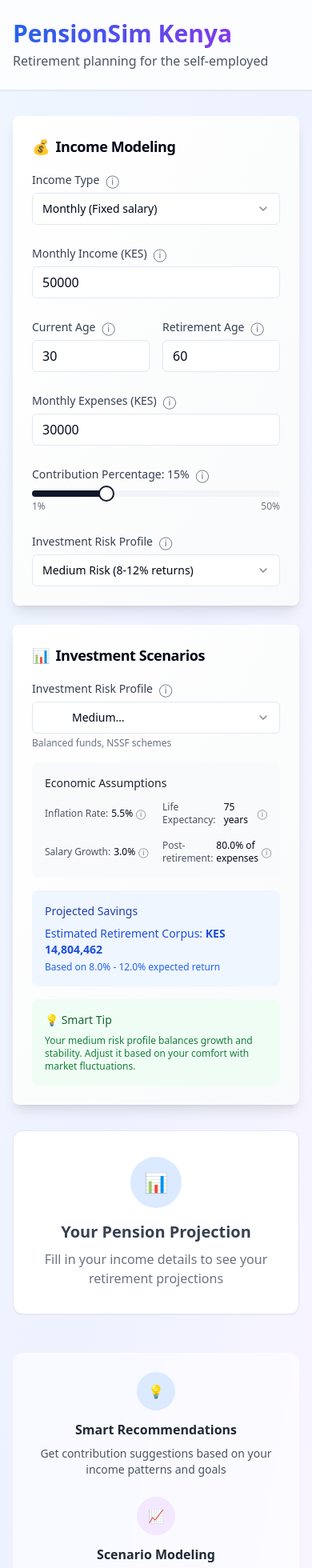
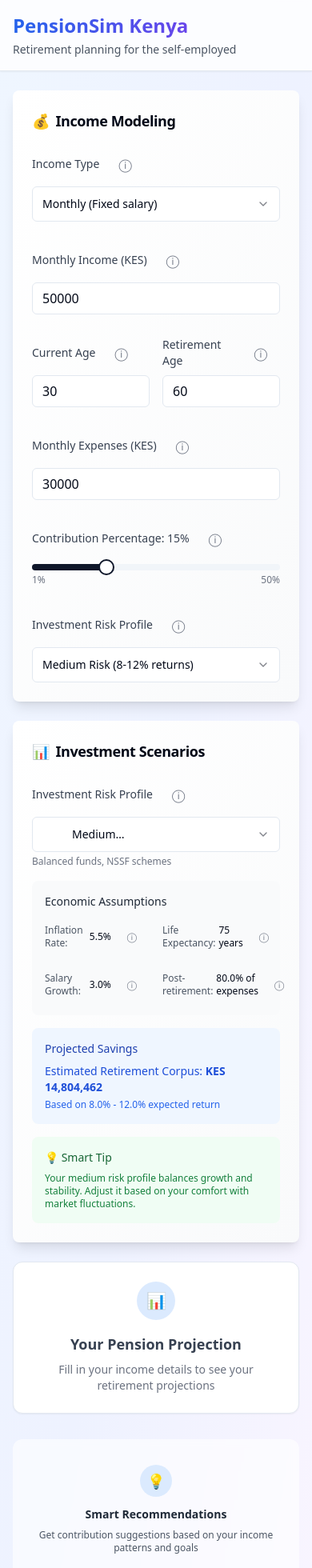
Before and after one commit to Thee-Unruly/kujenga-future-ya-sasa, a React (Vite) app: page / in a window 390 px wide. Shown: the top 1960 px of the page at 80% size. Built offline with nearby package versions, Linux system fonts and the light colour scheme.

Commit message:
Add mobile responsiveness
Implement mobile-first design for better usability on phones and tablets.

```diff
--- a/src/index.css
+++ b/src/index.css
@@ -1,3 +1,4 @@
+
 @tailwind base;
 @tailwind components;
 @tailwind utilities;
@@ -99,3 +100,71 @@
     @apply bg-background text-foreground;
   }
 }
+
+/* Mobile-specific improvements */
+@layer utilities {
+  .animate-fade-in {
+    animation: fadeIn 0.6s ease-out forwards;
+  }
+
+  .animate-scale-in {
+    animation: scaleIn 0.4s ease-out forwards;
+  }
+
+  .animate-slide-up {
+    animation: slideUp 0.5s ease-out forwards;
+  }
+
+  @keyframes fadeIn {
+    from {
+      opacity: 0;
+      transform: translateY(10px);
+    }
+    to {
+      opacity: 1;
+      transform: translateY(0);
+    }
+  }
+
+  @keyframes scaleIn {
+    from {
+      opacity: 0;
+      transform: scale(0.8);
+    }
+    to {
+      opacity: 1;
+      transform: scale(1);
+    }
+  }
+
+  @keyframes slideUp {
+    from {
+      opacity: 0;
+      transform: translateY(20px);
+    }
+    to {
+      opacity: 1;
+      transform: translateY(0);
+    }
+  }
+
+  /* Touch-friendly improvements */
+  @media (max-width: 768px) {
+    .touch-friendly {
+      min-height: 44px;
+      min-width: 44px;
+    }
+
+    /* Larger tap targets for mobile */
+    button, .clickable {
+      min-height: 44px;
+      padding: 12px 16px;
+    }
+
+    /* Better text readability on mobile */
+    .mobile-text {
+      font-size: 16px;
+      line-height: 1.5;
+    }
+  }
+}
--- a/src/pages/Index.tsx
+++ b/src/pages/Index.tsx
@@ -34,27 +34,27 @@ const Index = () => {
   return (
     <div className="min-h-screen bg-gradient-to-br from-blue-50 via-indigo-50 to-purple-50">
       {/* Header */}
-      <header className="bg-white/80 backdrop-blur-sm border-b shadow-sm">
-        <div className="container mx-auto px-4 py-6">
+      <header className="bg-white/80 backdrop-blur-sm border-b shadow-sm sticky top-0 z-40">
+        <div className="container mx-auto px-4 py-4 lg:py-6">
           <div className="flex items-center justify-between">
-            <div>
-              <h1 className="text-3xl font-bold bg-gradient-to-r from-blue-600 to-purple-600 bg-clip-text text-transparent">
+            <div className="flex-1">
+              <h1 className="text-2xl lg:text-3xl font-bold bg-gradient-to-r from-blue-600 to-purple-600 bg-clip-text text-transparent">
                 PensionSim Kenya
               </h1>
-              <p className="text-gray-600 mt-1">Retirement planning for the self-employed</p>
+              <p className="text-gray-600 mt-1 text-sm lg:text-base">Retirement planning for the self-employed</p>
             </div>
-            <div className="hidden md:flex items-center space-x-4 text-sm text-gray-500">
-              <span>🇰🇪 Kenya</span>
-              <span>📱 Mobile-first</span>
+            <div className="hidden sm:flex items-center space-x-2 lg:space-x-4 text-xs lg:text-sm text-gray-500">
+              <span className="flex items-center gap-1">🇰🇪 Kenya</span>
+              <span className="flex items-center gap-1">📱 Mobile-first</span>
             </div>
           </div>
         </div>
       </header>
 
       {/* Main Content */}
-      <main className="container mx-auto px-4 py-8">
-        <div className="grid lg:grid-cols-3 gap-8">
-          {/* Left Column - Input Forms */}
+      <main className="container mx-auto px-4 py-6 lg:py-8">
+        <div className="grid grid-cols-1 lg:grid-cols-3 gap-6 lg:gap-8">
+          {/* Input Forms - Full width on mobile, left column on desktop */}
           <div className="lg:col-span-1 space-y-6">
             <IncomeModelingCard
               data={pensionData}
@@ -66,7 +66,7 @@ const Index = () => {
             />
           </div>
 
-          {/* Right Column - Results */}
+          {/* Results - Full width on mobile, right columns on desktop */}
           <div className="lg:col-span-2 space-y-6">
             {results && (
               <>
@@ -76,14 +76,14 @@ const Index = () => {
             )}
 
             {!results && (
-              <div className="bg-white rounded-xl p-8 shadow-sm border text-center">
-                <div className="w-16 h-16 bg-blue-100 rounded-full flex items-center justify-center mx-auto mb-4">
-                  <span className="text-2xl">📊</span>
+              <div className="bg-white rounded-xl p-6 lg:p-8 shadow-sm border text-center">
+                <div className="w-12 h-12 lg:w-16 lg:h-16 bg-blue-100 rounded-full flex items-center justify-center mx-auto mb-4">
+                  <span className="text-xl lg:text-2xl">📊</span>
                 </div>
-                <h3 className="text-xl font-semibold text-gray-700 mb-2">
+                <h3 className="text-lg lg:text-xl font-semibold text-gray-700 mb-2">
                   Your Pension Projection
                 </h3>
-                <p className="text-gray-500">
+                <p className="text-gray-500 text-sm lg:text-base">
                   Fill in your income details to see your retirement projections
                 </p>
               </div>
@@ -91,33 +91,33 @@ const Index = () => {
           </div>
         </div>
 
-        {/* Information Footer */}
-        <div className="mt-12 bg-white/60 rounded-xl p-6 backdrop-blur-sm">
-          <div className="grid md:grid-cols-3 gap-6 text-center">
-            <div>
-              <div className="w-12 h-12 bg-blue-100 rounded-full flex items-center justify-center mx-auto mb-3">
-                <span className="text-blue-600 font-bold">💡</span>
+        {/* Information Footer - Better mobile layout */}
+        <div className="mt-8 lg:mt-12 bg-white/60 rounded-xl p-4 lg:p-6 backdrop-blur-sm">
+          <div className="grid grid-cols-1 md:grid-cols-3 gap-4 lg:gap-6 text-center">
+            <div className="p-4">
+              <div className="w-10 h-10 lg:w-12 lg:h-12 bg-blue-100 rounded-full flex items-center justify-center mx-auto mb-3">
+                <span className="text-blue-600 font-bold text-lg lg:text-xl">💡</span>
               </div>
-              <h4 className="font-semibold text-gray-800 mb-2">Smart Recommendations</h4>
-              <p className="text-sm text-gray-600">
+              <h4 className="font-semibold text-gray-800 mb-2 text-sm lg:text-base">Smart Recommendations</h4>
+              <p className="text-xs lg:text-sm text-gray-600">
                 Get contribution suggestions based on your income patterns and goals
               </p>
             </div>
-            <div>
-              <div className="w-12 h-12 bg-purple-100 rounded-full flex items-center justify-center mx-auto mb-3">
-                <span className="text-purple-600 font-bold">📈</span>
+            <div className="p-4">
+              <div className="w-10 h-10 lg:w-12 lg:h-12 bg-purple-100 rounded-full flex items-center justify-center mx-auto mb-3">
+                <span className="text-purple-600 font-bold text-lg lg:text-xl">📈</span>
               </div>
-              <h4 className="font-semibold text-gray-800 mb-2">Scenario Modeling</h4>
-              <p className="text-sm text-gray-600">
+              <h4 className="font-semibold text-gray-800 mb-2 text-sm lg:text-base">Scenario Modeling</h4>
+              <p className="text-xs lg:text-sm text-gray-600">
                 Monte Carlo simulations with inflation and investment return scenarios
               </p>
             </div>
-            <div>
-              <div className="w-12 h-12 bg-green-100 rounded-full flex items-center justify-center mx-auto mb-3">
-                <span className="text-green-600 font-bold">🎯</span>
+            <div className="p-4">
+              <div className="w-10 h-10 lg:w-12 lg:h-12 bg-green-100 rounded-full flex items-center justify-center mx-auto mb-3">
+                <span className="text-green-600 font-bold text-lg lg:text-xl">🎯</span>
               </div>
-              <h4 className="font-semibold text-gray-800 mb-2">Gap Analysis</h4>
-              <p className="text-sm text-gray-600">
+              <h4 className="font-semibold text-gray-800 mb-2 text-sm lg:text-base">Gap Analysis</h4>
+              <p className="text-xs lg:text-sm text-gray-600">
                 Clear view of projected vs required corpus for your retirement goals
               </p>
             </div>
```
